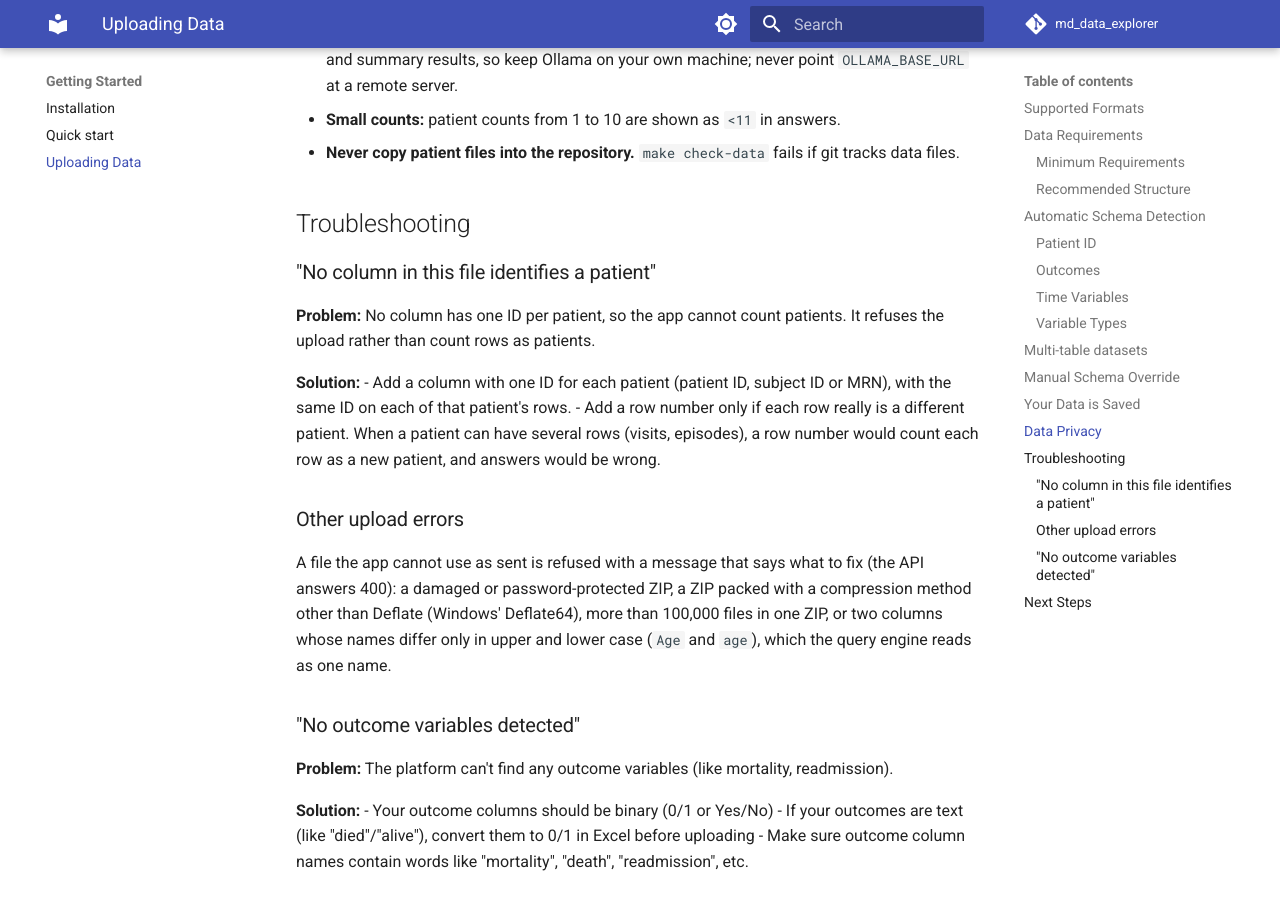
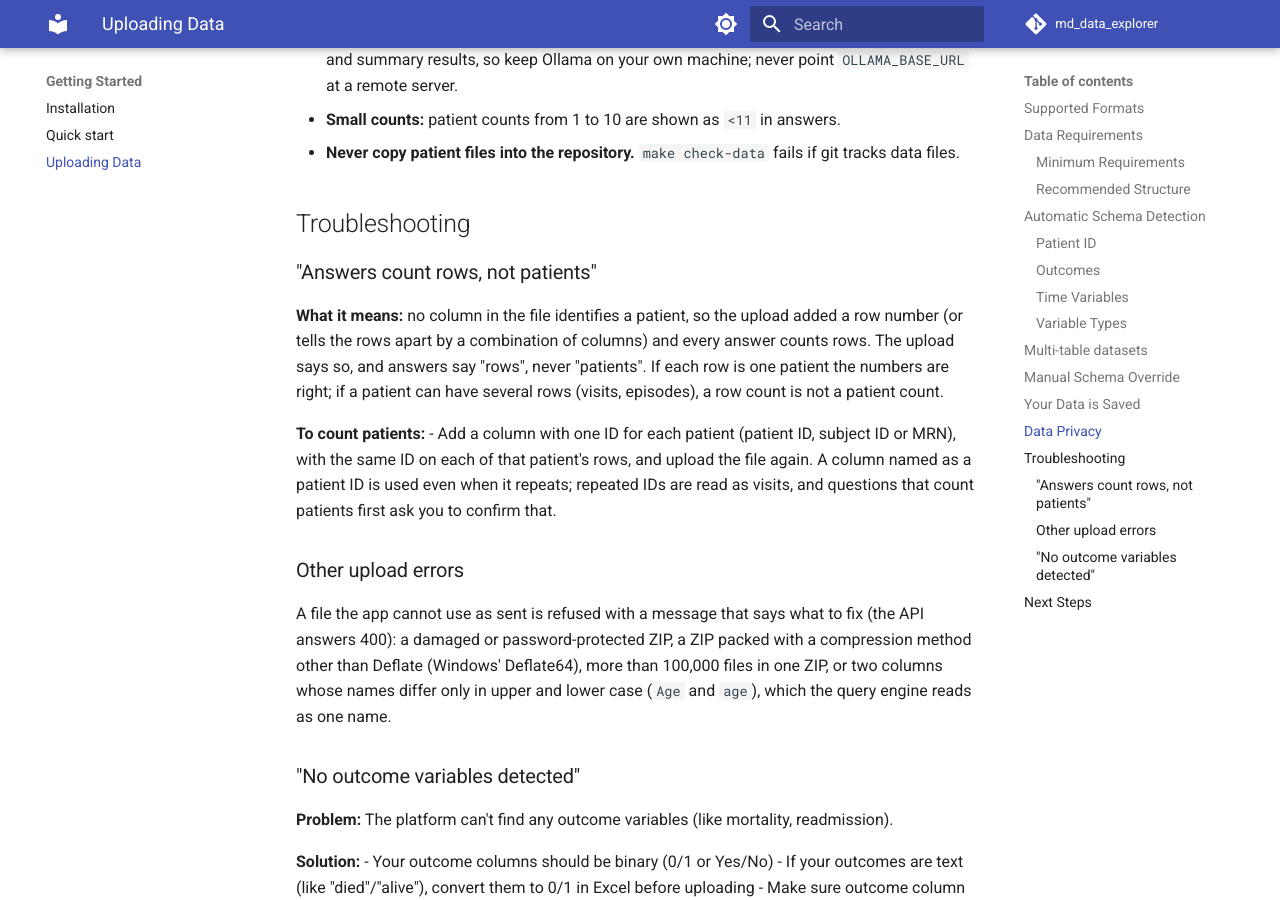
Before and after one commit to jtouley/md_data_explorer, an MkDocs documentation site: the page built from docs/getting-started/uploading-data.md, in a window 1280 px wide and 900 px high, scrolled down 3246 px. Built offline with MkDocs 1.6.1 and Material for MkDocs 9.7.7, drawn with Linux system fonts in a browser that asks for light colours; comment, search, counter and statistics services are not loaded.

Commit message:
test,docs(upload): a file with no patient ID uploads and says rows, not patients
The reconciled rule from the #103 merge: test_upload_formats' synthetic
sepsis_survival-shaped file (CSV, and a ZIP of that one CSV) now uploads ready
with the unit note, instead of the 400 this branch used to give. The user guide
and API reference say the same: no "no patient ID" refusal; how to get patient
counts instead.

Co-Authored-By: Claude Opus 5.5 <noreply@anthropic.com>
Claude-Session: https://claude.ai/code/session_01Lho8TYTiEckwDsM4soF5Ym

```diff
--- a/docs/api-reference/datasets.md
+++ b/docs/api-reference/datasets.md
@@ -23,7 +23,7 @@ The platform supports user-uploaded datasets only. Built-in datasets (COVID-MS,
 
 Datasets are registered automatically when uploaded via the UI:
 
-1. **Upload** - CSV, Excel (`.xlsx`, `.xls`), SPSS (`.sav`), SAS transport (`.xpt`) or ZIP file sent to `POST /api/datasets/upload`. A ZIP holds tables (`.csv`, `.tsv`, `.psv`, gzipped or not, `.xlsx`, `.xls`, `.xpt`, `.sav`, also inside one nested ZIP) and documentation (`.pdf`, `.md`, `.txt`), which becomes the dataset's doc context. Numbered files with the same columns (one per patient, as PhysioNet ships them) are read as one table with `patient_id` from the file name. Several tables are joined into one cohort when one of them has one row per patient or stay with an ID the others share; otherwise the upload fails and says so. A file that cannot be used as sent (unreadable, damaged or password-protected, no patient ID, tables with no shared ID) is answered with 400 and a message that says what to fix; 500 is kept for the app's own faults.
+1. **Upload** - CSV, Excel (`.xlsx`, `.xls`), SPSS (`.sav`), SAS transport (`.xpt`) or ZIP file sent to `POST /api/datasets/upload`. A ZIP holds tables (`.csv`, `.tsv`, `.psv`, gzipped or not, `.xlsx`, `.xls`, `.xpt`, `.sav`, also inside one nested ZIP) and documentation (`.pdf`, `.md`, `.txt`), which becomes the dataset's doc context. Numbered files with the same columns (one per patient, as PhysioNet ships them) are read as one table with `patient_id` from the file name. Several tables are joined into one cohort when one of them has one row per patient or stay with an ID the others share; otherwise the upload fails and says so. A file that cannot be used as sent (unreadable, damaged or password-protected, tables with no shared ID) is answered with 400 and a message that says what to fix; 500 is kept for the app's own faults.
 2. **Schema Inference** - Automatic detection of patient ID, outcomes, time columns. A patient ID is an existing `patient_id` column, else a copy of the most unique integer or text column that is not a measurement (never a float, fractional or estimate/bound column such as `mx`, `upper`, `lower` or a rate); the source column is kept. Else `patient_id` is a hash of a combination of columns unique on every row (location x cause x sex x year), else a `row_number` column is added. A synthesized ID (a hash, a row number, or a copy of a column not named as a patient ID) keys rows: answers count rows, never patients.
 3. **Registry** - Dataset registered in `DatasetRegistry` with inferred config
 4. **Semantic Layer** - `SemanticLayer` initialized for NL query support
--- a/docs/getting-started/uploading-data.md
+++ b/docs/getting-started/uploading-data.md
@@ -104,13 +104,12 @@ The app runs locally after setup. It is **not a compliance certification**; chec
 
 ## Troubleshooting
 
-### "No column in this file identifies a patient"
+### "Answers count rows, not patients"
 
-**Problem:** No column has one ID per patient, so the app cannot count patients. It refuses the upload rather than count rows as patients.
+**What it means:** no column in the file identifies a patient, so the upload added a row number (or tells the rows apart by a combination of columns) and every answer counts rows. The upload says so, and answers say "rows", never "patients". If each row is one patient the numbers are right; if a patient can have several rows (visits, episodes), a row count is not a patient count.
 
-**Solution:**
-- Add a column with one ID for each patient (patient ID, subject ID or MRN), with the same ID on each of that patient's rows.
-- Add a row number only if each row really is a different patient. When a patient can have several rows (visits, episodes), a row number would count each row as a new patient, and answers would be wrong.
+**To count patients:**
+- Add a column with one ID for each patient (patient ID, subject ID or MRN), with the same ID on each of that patient's rows, and upload the file again. A column named as a patient ID is used even when it repeats; repeated IDs are read as visits, and questions that count patients first ask you to confirm that.
 
 ### Other upload errors
 
```
Also changed, not shown: 1 other file.
